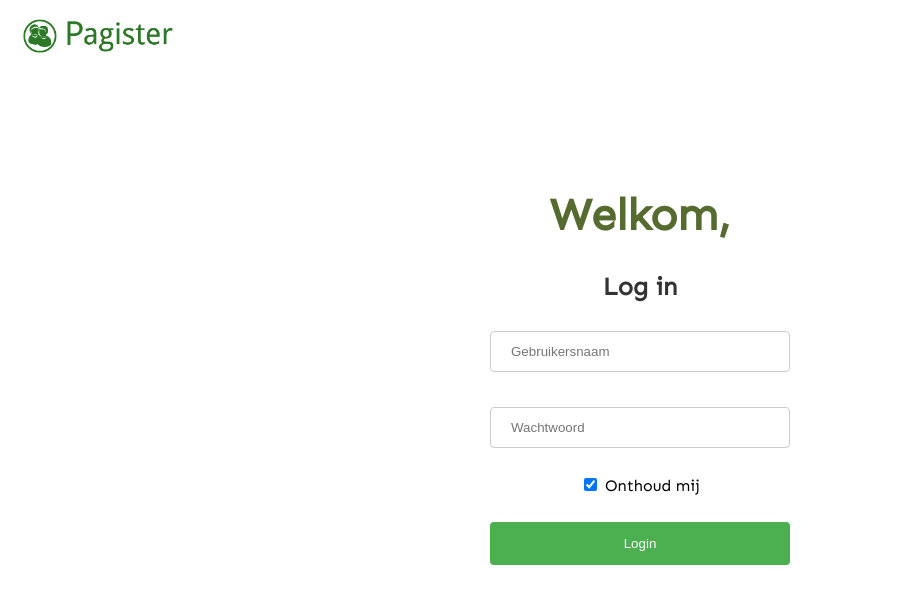
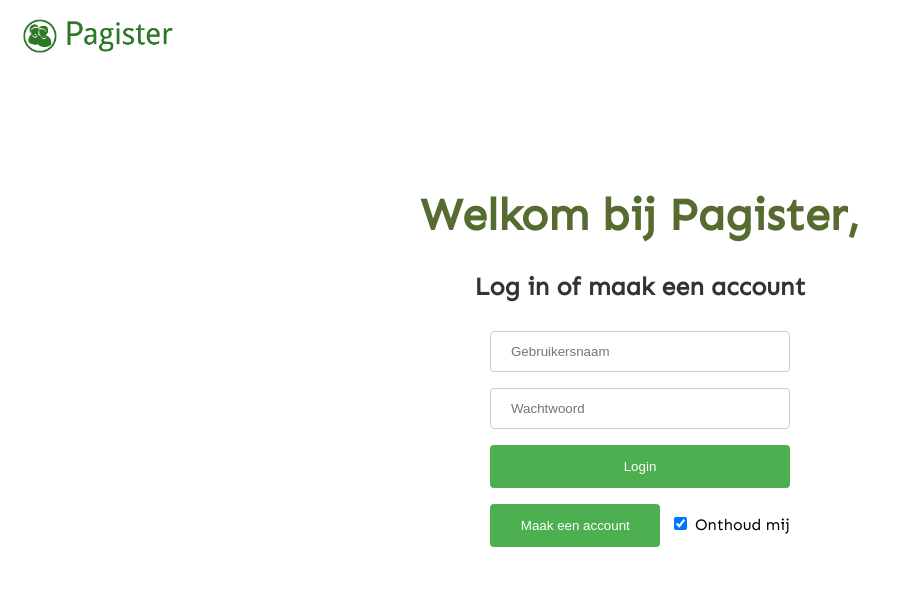
Before and after one commit to Mathew321/pagister, a Vue app: page /Login in a window 1280 px wide. Shown: the top 604 px of the page, without its empty margins (0-898 px from the left). Built offline with nearby package versions, Linux system fonts and the light colour scheme; what vue-sidebar-menu would draw is missing.

Commit message:
"Maak een account-knop" toegevoegd aan de login pagina

```diff
--- a/src/components/LoginPage.vue
+++ b/src/components/LoginPage.vue
@@ -12,10 +12,10 @@
     <div id="alles">
     <div id="loginteksten">
     <h1 id="welkomtekst">
-      Welkom,
+      Welkom bij Pagister,
     </h1>
     <h2 id="logintekst">
-      Log in
+      Log in of maak een account
     </h2>
     </div>
 
@@ -25,16 +25,23 @@
         <label for="uname"><b></b></label>
         <input v-model="uname" type="text" placeholder="Gebruikersnaam" name="uname" required>
           <br>
-          <br>
+
         <label for="pwd"><b></b></label>
         <input v-model="password" type="password" placeholder="Wachtwoord" name="pwd" required>
+        <br>
+          <input v-on:click="login(uname, password)" type="submit" value="Login" />
           <br>
-          <br>
+          <div id="regknop">
+          <input v-on:click="login(uname, password)" type="submit" value="Maak een account" />
+
         <label>
           <input id="cb" type="checkbox" checked="checked" name="remember"> Onthoud mij
         </label>
-          <br><br>
-        <input v-on:click="login(uname, password)" type="submit" value="Login" />
+        </div>
+          <br>
+
+
+
         </div>
       </form>
     </div>
@@ -139,6 +146,22 @@ input[type=submit]:hover {
   background-color: #45a049;
 }
 
+#regknop input[type=submit] {
+  width: 170px;
+  background-color: #4CAF50;
+  color: white;
+  padding: 14px 20px;
+  margin: 8px 10px 8px 0px;
+  border: none;
+  border-radius: 4px;
+  cursor: pointer;
+}
+
+#regknop input[type=submit]:hover {
+  background-color: #45a049;
+}
+
+
 
 
 </style>
```
